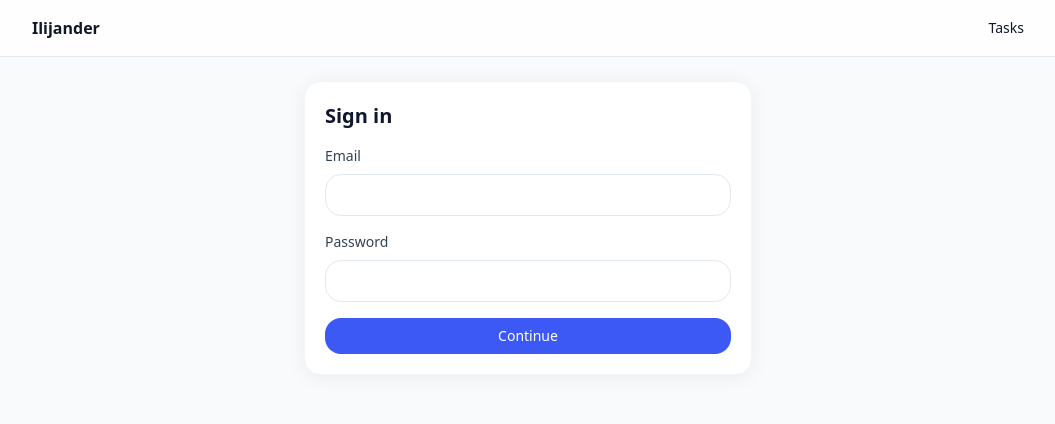
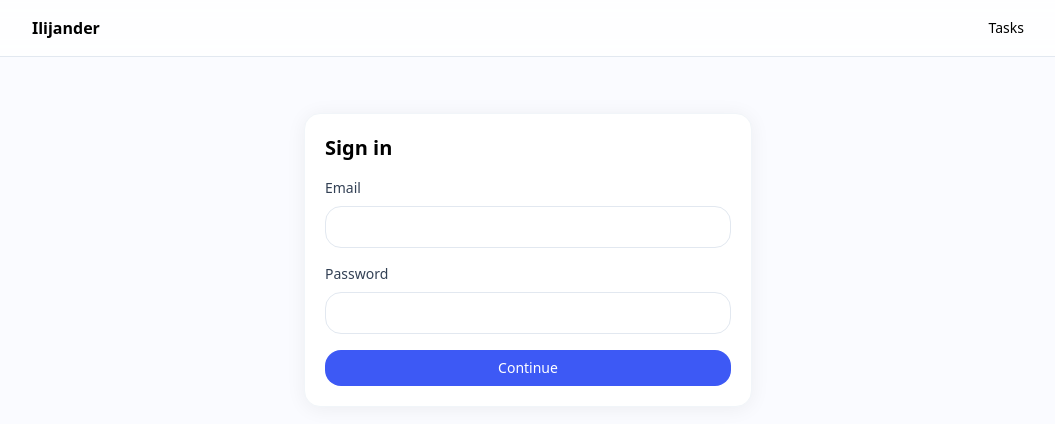
Before and after one commit to ilijaIR13/ilijander, a Next.js app: page /login in a window 1280 px wide. Shown: the top 424 px of the page, without its empty margins (112-1167 px from the left). Built offline with nearby package versions, Linux system fonts and the light colour scheme.

Commit message:
Update layout.tsx

```diff
--- a/src/app/layout.tsx
+++ b/src/app/layout.tsx
@@ -1,15 +1,21 @@
-import "../styles/globals.css";
-import Header from "@/components/Header";
 
-export const metadata = { title: "Ilijander", description: "Task site" };
+import './globals.css'
+import Header from '@/components/Header'
+
+export const metadata = {
+  title: 'TaskVault',
+  description: 'Clean repository of programming tasks with solutions and code',
+}
 
 export default function RootLayout({ children }: { children: React.ReactNode }) {
   return (
     <html lang="en">
-      <body className="min-h-screen bg-slate-50 text-slate-900">
+      <body>
         <Header />
-        {children}
+        <main className="py-8">
+          {children}
+        </main>
       </body>
     </html>
-  );
+  )
 }
```
